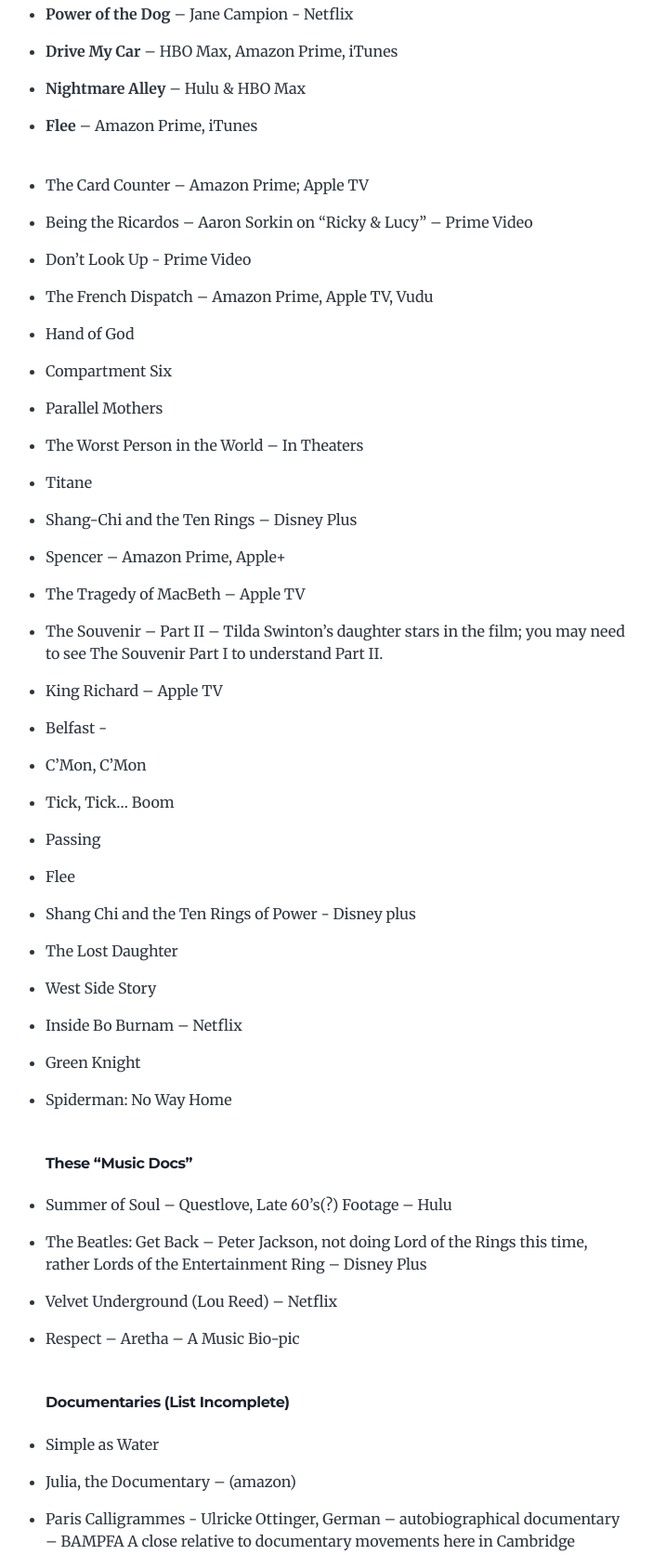
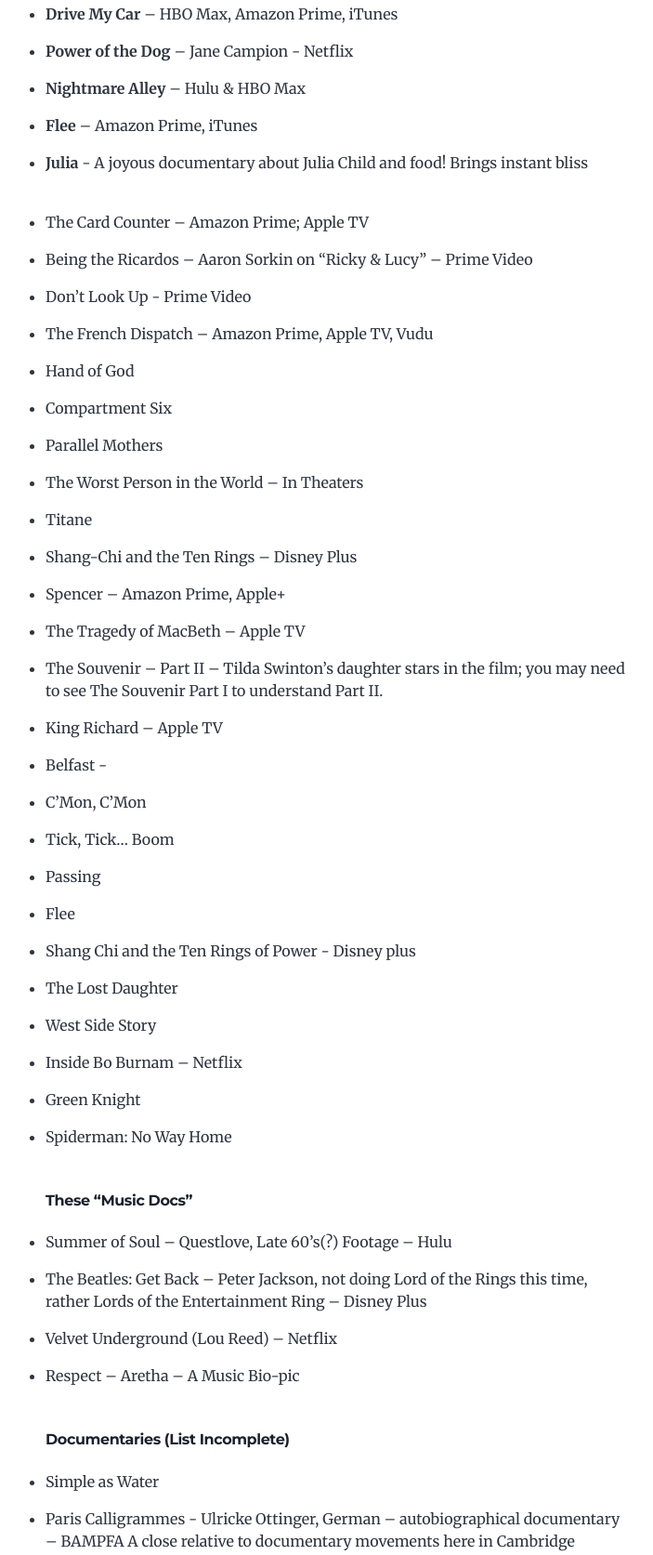
Before and after one commit to darrindevs/filmlife, a Gatsby site: page / in a window 1280 px wide. Shown: the part 545-2218 px from the top of the page at 93% size, without its empty margins (275-978 px from the left). Built offline with nearby package versions, Linux system fonts and the light colour scheme; Gatsby itself is replaced by a stand-in of ours.

Commit message:
content updates for homepost

```diff
--- a/src/components/home-post.js
+++ b/src/components/home-post.js
@@ -21,10 +21,11 @@
 <ul>
 <li><strong>Licorice Pizza</strong>– Amazon for Purchase</li>
 <li><strong>Summer of Soul</strong> – Amazon for rent or purchase</li>
+<li><strong>Drive My Car</strong> – HBO Max, Amazon Prime, iTunes</li>
 <li><strong>Power of the Dog</strong> – Jane Campion - Netflix</li>
-<li><strong>Drive My Car</strong> – HBO Max, Amazon Prime, iTunes</li>
 <li><strong>Nightmare Alley</strong>  –  Hulu & HBO Max </li>
 <li><strong>Flee</strong>  –  Amazon Prime, iTunes </li>
+<li><strong>Julia</strong> - A joyous documentary about Julia Child and food!   Brings instant bliss</li>
 <br></br>
 <li>The Card Counter – Amazon Prime; Apple TV</li>
 <li>Being the Ricardos – Aaron Sorkin on “Ricky & Lucy” – Prime Video</li>
@@ -65,7 +66,6 @@
 <h6>Documentaries (List Incomplete)</h6>
 <ul>
 <li>Simple as Water</li>
-<li>Julia, the Documentary – (amazon)</li>
 <li>Paris Calligrammes -  Ulricke Ottinger, German – autobiographical documentary – BAMPFA
 A close relative to documentary movements here in Cambridge</li>
 </ul>
```
